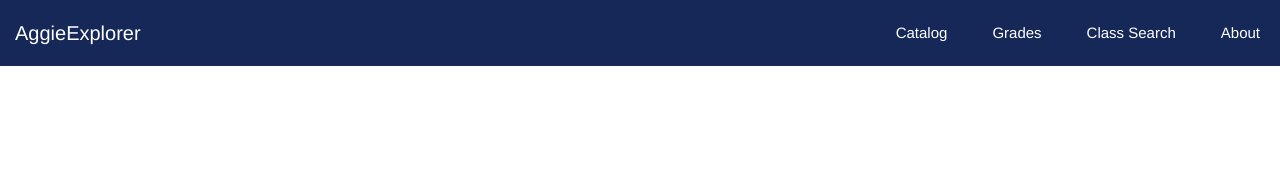
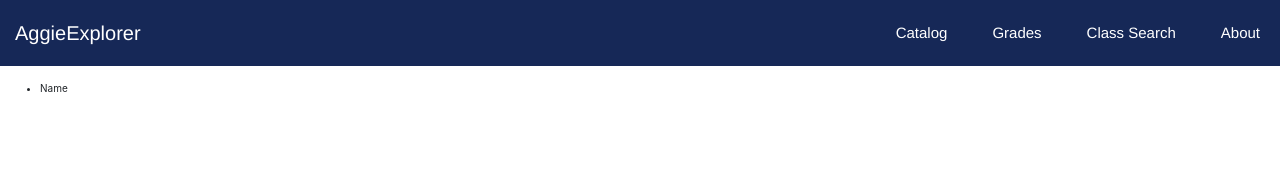
Before and after one commit to Codelab-Davis/Schedule-Tool, a React (Create React App) app in the folder schedule-tool/frontend/: page /test in a window 1280 px wide. Shown: the top 171 px of the page. Built offline with nearby package versions, Linux system fonts and the light colour scheme; no server answers.

Commit message:
graphql example working

```diff
--- a/schedule-tool/frontend/src/components/RouterPage.js
+++ b/schedule-tool/frontend/src/components/RouterPage.js
@@ -8,6 +8,7 @@ import DetailsList from "./class-search.component";
 import EditCourse from "./edit-class.component";
 import CreateCourse from "./create-class.component";
 import AboutPage from "./about-page.component";
+import GraphClientTest from "./../graphClientTest";
 
 export default function RouterPage(props) {
     return (
@@ -19,6 +20,14 @@ export default function RouterPage(props) {
           <Route path="/edit" component={EditCourse} />
           <Route path="/create" component={CreateCourse} />
           <Route path="/about" component={AboutPage} />
+          <Route path="/test" component={GraphClientTest} />
         </Switch>
     )
 }
+
+// Example of a route based on a specific course: (uncomment it)
+{/* <Route
+    exact
+    path="/course/:courseId"
+    component={(props) => <SomeComponent {...props} />}
+/> */}
--- a/schedule-tool/frontend/src/components/grade-info.component.js
+++ b/schedule-tool/frontend/src/components/grade-info.component.js
@@ -2,7 +2,10 @@ import React, { PureComponent } from 'react';
 //import { Link } from 'react-router-dom';
 import { Area, Line, BarChart, Bar, Cell, XAxis, YAxis, CartesianGrid, Tooltip, Legend, ResponsiveContainer } from 'recharts';
 import { ComposedChart } from 'recharts';
+import { gql } from 'apollo-boost';
+import { graphql } from 'react-apollo';
 //import axios from 'axios';
+
 
 //var MongoClient = require()
 
--- /dev/null
+++ b/schedule-tool/frontend/src/graphClientTest.js
@@ -0,0 +1,29 @@
+import React, { Component } from 'react';
+import { gql } from 'apollo-boost';
+import { graphql } from 'react-apollo';
+
+
+const getCoursesQuery = gql`
+{
+  courses {
+    name
+    instructor
+  }
+}
+`;
+
+class GraphClientTest extends Component {
+    render() {
+        console.log(this.props);
+        console.log("hello there");
+        return (
+            <div>
+                <ul id="list">
+                <li>Name</li>
+                </ul>
+            </div>
+        )
+    }
+}
+
+export default graphql(getCoursesQuery)(GraphClientTest);
```
Also changed, not shown: 1 other file (tests, documents, lock files or other folders).
